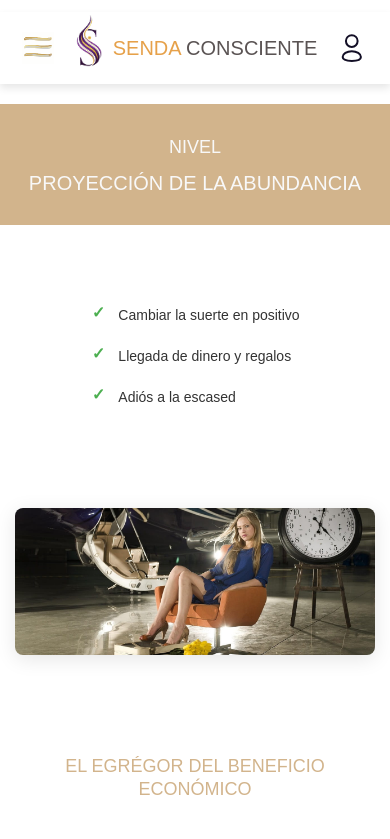
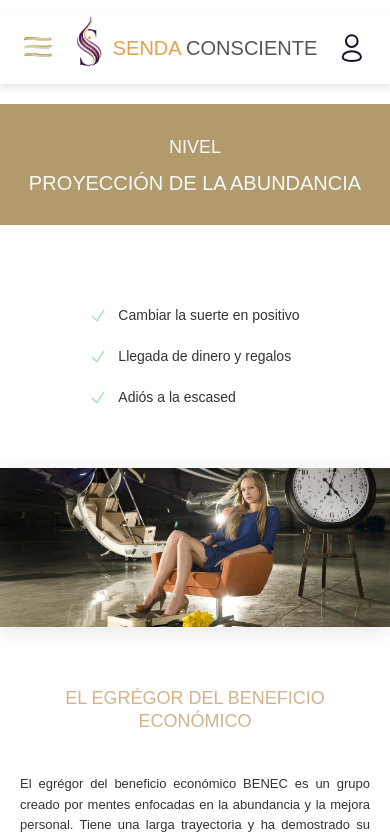
Before and after one commit to orbimatrix/Conscious-path, a Next.js app: page /abundancia in a window 390 px wide. Shown: the top 839 px of the page. Built offline with nearby package versions, Linux system fonts and the light colour scheme.

Commit message:
Refactor abundancia.css and page.tsx to enhance layout and responsiveness. Adjust padding and background colors for various sections, including benefits and content areas. Implement media queries for improved image handling on different screen sizes, ensuring a more cohesive design across devices.

```diff
--- a/src/app/abundancia/abundancia.css
+++ b/src/app/abundancia/abundancia.css
@@ -8,12 +8,12 @@
 .abundancia-main {
   max-width: 1200px;
   margin: 0 auto;
-  padding: 0 20px;
+  padding: 0;
 }
 
 /* Hero Section - Light Brown Background */
 .abundancia-hero {
-  background: #D2B48C;
+  background: #B19B6D;
   padding: 80px 20px 60px;
   text-align: center;
   margin-bottom: 40px;
@@ -43,7 +43,7 @@
 
 /* Benefits Section */
 .abundancia-benefits {
-  padding: 40px 0;
+  padding: 40px 20px;
   text-align: center;
 }
 
@@ -78,17 +78,11 @@
 }
 
 .benefit-icon {
-  color: #4CAF50;
-  font-size: 20px;
   margin-right: 15px;
-  font-weight: bold;
   flex-shrink: 0;
   width: 20px;
-  text-align: center;
-  line-height: 1;
-  display: flex;
-  align-items: center;
-  justify-content: center;
+  height: 20px;
+  object-fit: contain;
 }
 
 .benefit-text {
@@ -112,15 +106,35 @@
   width: 100%;
   max-width: 800px;
   height: auto;
-  border-radius: 8px;
+  border-radius: 0;
   box-shadow: 0 4px 20px rgba(0, 0, 0, 0.1);
   display: block;
   margin: 0 auto;
 }
 
+/* Full width image for devices 960px to 360px */
+@media (max-width: 960px) and (min-width: 360px) {
+  .abundancia-image-section {
+    padding: 0;
+  }
+
+  .abundancia-image-container {
+    max-width: 100%;
+    margin: 0;
+    padding: 0;
+  }
+
+  .abundancia-image {
+    max-width: 100%;
+    width: 100%;
+    margin: 0;
+    border-radius: 0;
+  }
+}
+
 /* Content Section */
 .abundancia-content {
-  padding: 60px 0;
+  padding: 60px 20px;
   background: white;
 }
 
@@ -441,9 +455,22 @@
   }
 }
 
+/* Increase image size for screens wider than 960px */
+@media (min-width: 960px) {
+  .abundancia-image-container {
+    max-width: 1200px;
+  }
+
+  .abundancia-image {
+    max-width: 1000px;
+    width: 100%;
+    height: auto;
+  }
+}
+
 /* Benefits Block Section */
 .abundancia-benefits-block {
-  padding: 40px 0;
+  padding: 40px 20px;
 }
 
 .benefits-block-container {
@@ -472,7 +499,7 @@
 
 /* Video Presentation Section */
 .abundancia-video-section {
-  padding: 60px 0;
+  padding: 60px 20px;
   /* background: #f5e6d3; */
 }
 
--- a/src/app/abundancia/page.tsx
+++ b/src/app/abundancia/page.tsx
@@ -22,23 +22,21 @@ export default function AbundanciaPage() {
         </div>
       </section>
 
-      <main className="abundancia-main">
-
       {/* Benefits Section */}
       <section className="abundancia-benefits">
         <div className="abundancia-benefits-container">
           <div className="abundancia-benefits-wrapper">
             <ul className="abundancia-benefits-list">
               <li className="abundancia-benefit-item">
-                  <span className="benefit-icon">✓</span>
+                <img src="/img/check.png" alt="Check" className="benefit-icon" />
                 <span className="benefit-text">Cambiar la suerte en positivo</span>
               </li>
               <li className="abundancia-benefit-item">
-                  <span className="benefit-icon">✓</span>
+                <img src="/img/check.png" alt="Check" className="benefit-icon" />
                 <span className="benefit-text">Llegada de dinero y regalos</span>
               </li>
               <li className="abundancia-benefit-item">
-                  <span className="benefit-icon">✓</span>
+                <img src="/img/check.png" alt="Check" className="benefit-icon" />
                 <span className="benefit-text">Adiós a la escased</span>
               </li>
             </ul>
@@ -46,7 +44,7 @@ export default function AbundanciaPage() {
         </div>
       </section>
 
-        {/* Image Section */}
+      {/* Image Section - Outside main container for full width */}
       <section className="abundancia-image-section">
         <div className="abundancia-image-container">
           <Image
@@ -145,7 +143,6 @@ export default function AbundanciaPage() {
           </button>
         </div>
       </section>
-      </main>
 
       <FooterSection />
     </div>
```
Lines whose indentation alone changed are shown as unchanged.
